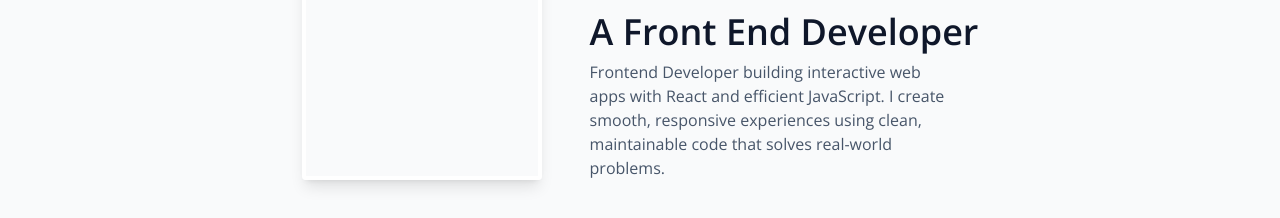
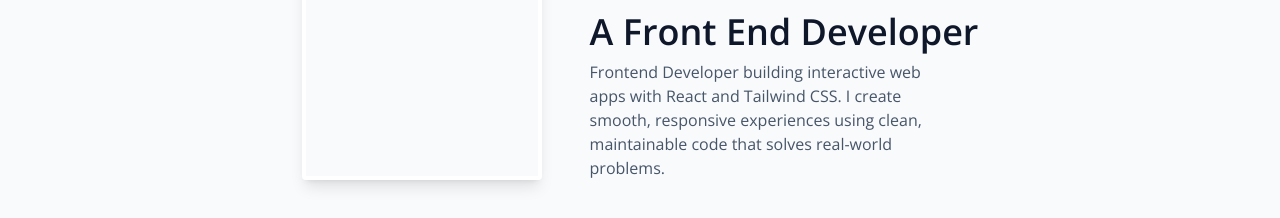
Before and after one commit to dhiman-harsh/Personal-Portfolio, a React (Vite) app: page / in a window 1280 px wide. Shown: the part 205-423 px from the top of the page. Built offline with nearby package versions, Linux system fonts and the light colour scheme.

Commit message:
Updated Hero section summary, changed minor words

```diff
--- a/src/Components/Hero.jsx
+++ b/src/Components/Hero.jsx
@@ -13,7 +13,7 @@ const Hero = () => {
                     <div className={`type text-2xl md:text-3xl font-medium ${theme == 'light' ? 'text-[#0F172A]' : 'text-[#eee]'}`}>Harsh Dhiman</div>
                     <div className={`type text-3xl md:text-4xl font-semibold my-2 ${theme == 'light' ? 'text-[#0F172A]' : 'text-[#fff]'}`}>A Front End Developer</div>
                     <div className={`max-w-[360px] ${theme == 'light' ? 'text-[#475569]' : 'text-[#aaa]'}`}>
-                        Frontend Developer building interactive web apps with React and efficient JavaScript. I create smooth, responsive experiences using clean, maintainable code that solves real-world problems.
+                        Frontend Developer building interactive web apps with React and Tailwind CSS. I create smooth, responsive experiences using clean, maintainable code that solves real-world problems.
                     </div>
                 </div>
             </div>
```
